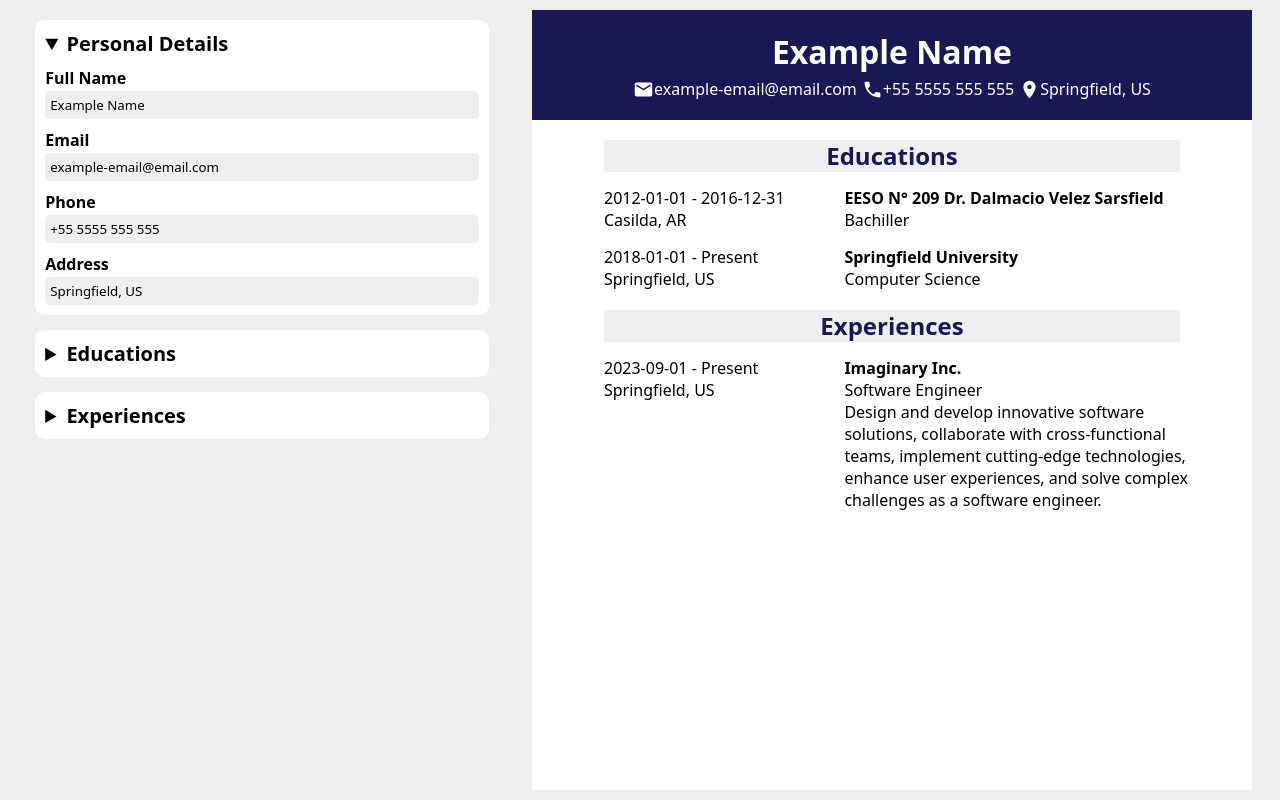
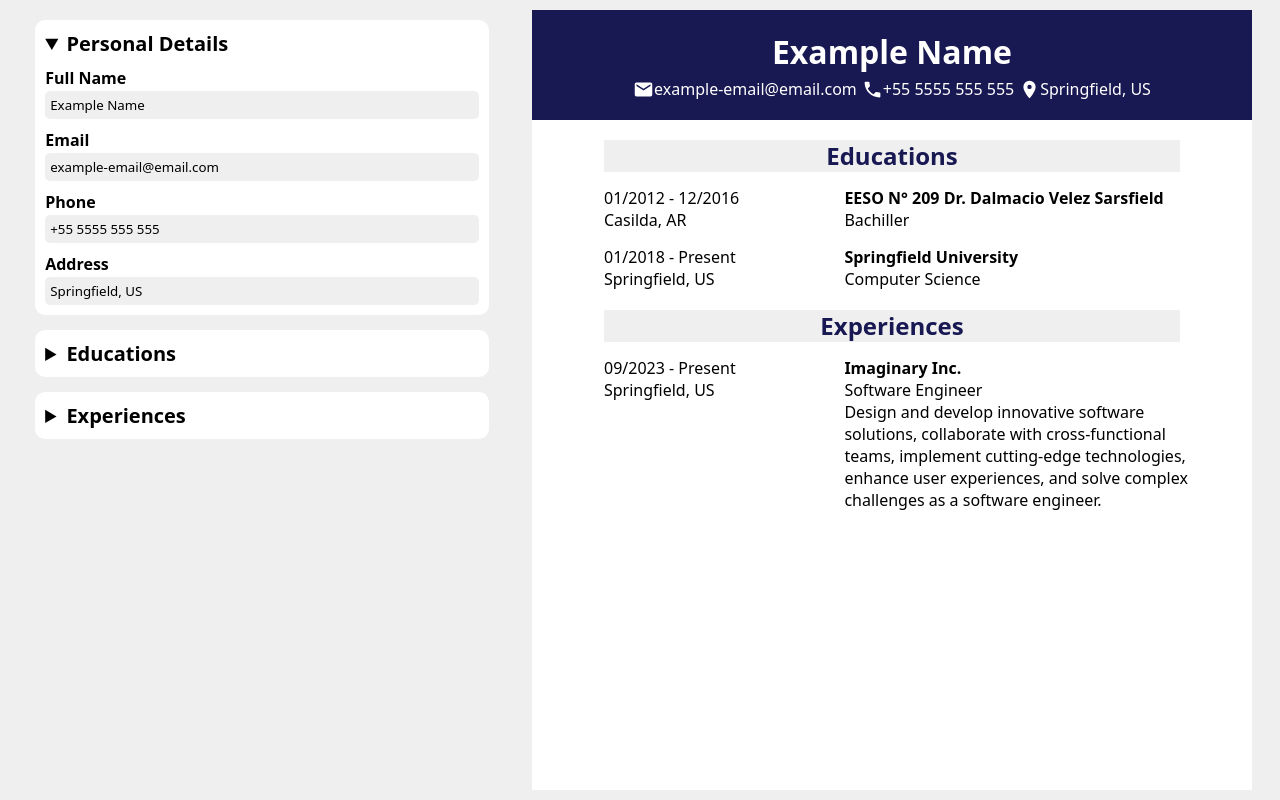
Before and after one commit to valentave/CV-Generator, a React (Vite) app: page / in a window 1280 px wide. Built offline with nearby package versions, Linux system fonts and the light colour scheme.

Commit message:
Improve dates display

```diff
--- a/src/components/LiveEducationItem.jsx
+++ b/src/components/LiveEducationItem.jsx
@@ -1,8 +1,22 @@
 function LiveEducationItem({item}) {
+    let startYear;
+    let startMonth;
+    let endYear;
+    let endMonth;
+
+    if (item.startDate) {
+        startYear = item.startDate.slice(0,4);
+        startMonth = item.startDate.slice(5,7);
+    }
+    if (item.endDate) {
+        endYear = item.endDate.slice(0,4);
+        endMonth = item.endDate.slice(5,7);
+    }
+
     return (
         <div className="live-education-item">
             <div className="first-column">
-                <p>{item.startDate ? item.startDate : "Present"} - {item.endDate ? item.endDate : "Present"}</p>
+                <p>{item.startDate ? startMonth + "/" + startYear : "Present"} - {item.endDate ? endMonth + "/" + endYear : "Present"}</p>
                 <p>{item.location}</p>
             </div>
             <div className="second-column">
--- a/src/components/LiveExperienceItem.jsx
+++ b/src/components/LiveExperienceItem.jsx
@@ -1,8 +1,22 @@
 function LiveExperienceItem({item}) {
+    let startYear;
+    let startMonth;
+    let endYear;
+    let endMonth;
+
+    if (item.startDate) {
+        startYear = item.startDate.slice(0,4);
+        startMonth = item.startDate.slice(5,7);
+    }
+    if (item.endDate) {
+        endYear = item.endDate.slice(0,4);
+        endMonth = item.endDate.slice(5,7);
+    }
+
     return (
         <div className="live-experience-item">
             <div className="first-column">
-                <p>{item.startDate ? item.startDate : "Present"} - {item.endDate ? item.endDate : "Present"}</p>
+            <p>{item.startDate ? startMonth + "/" + startYear : "Present"} - {item.endDate ? endMonth + "/" + endYear : "Present"}</p>
                 <p>{item.location}</p>
             </div>
             <div className="second-column">
```
